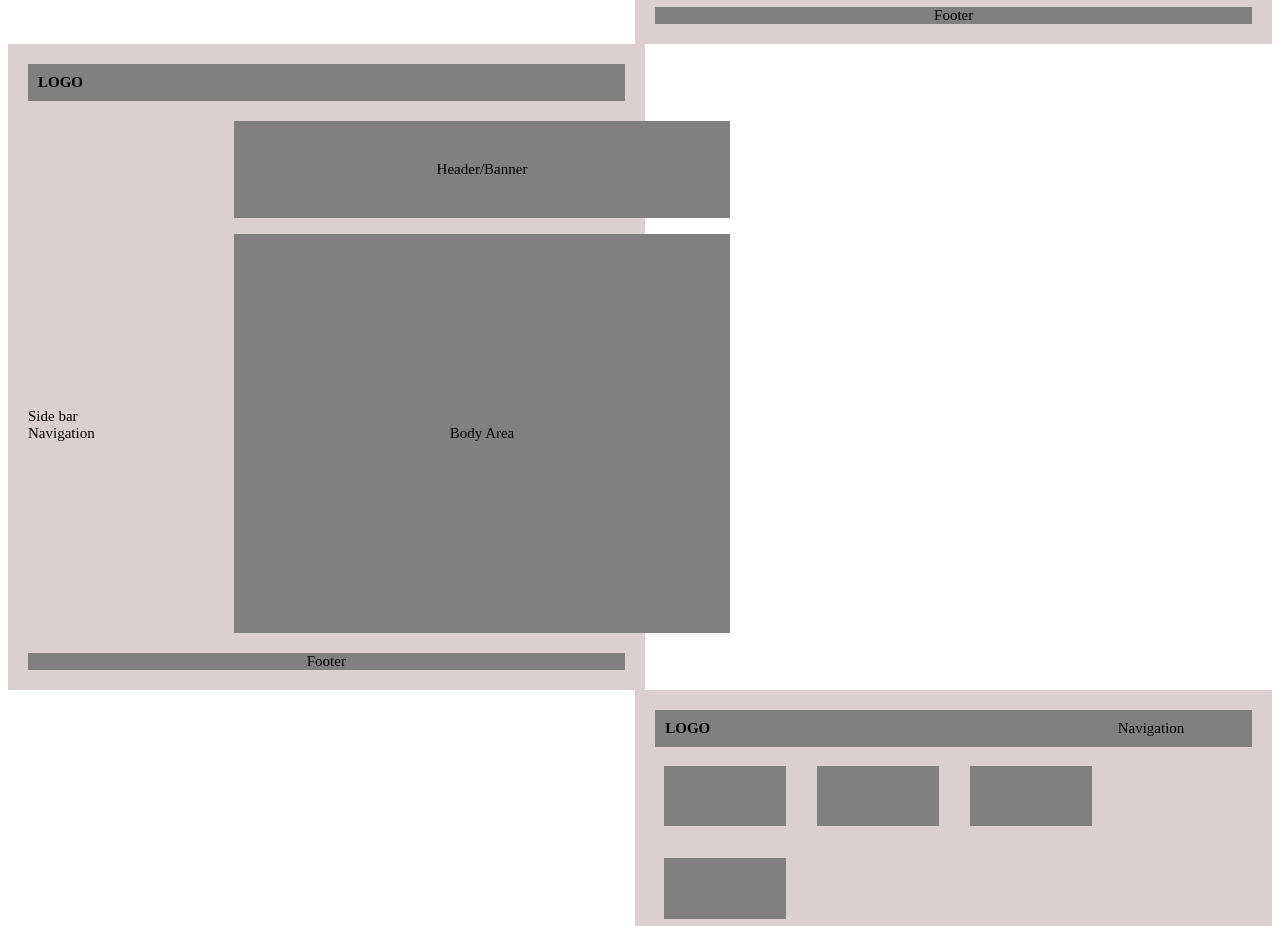
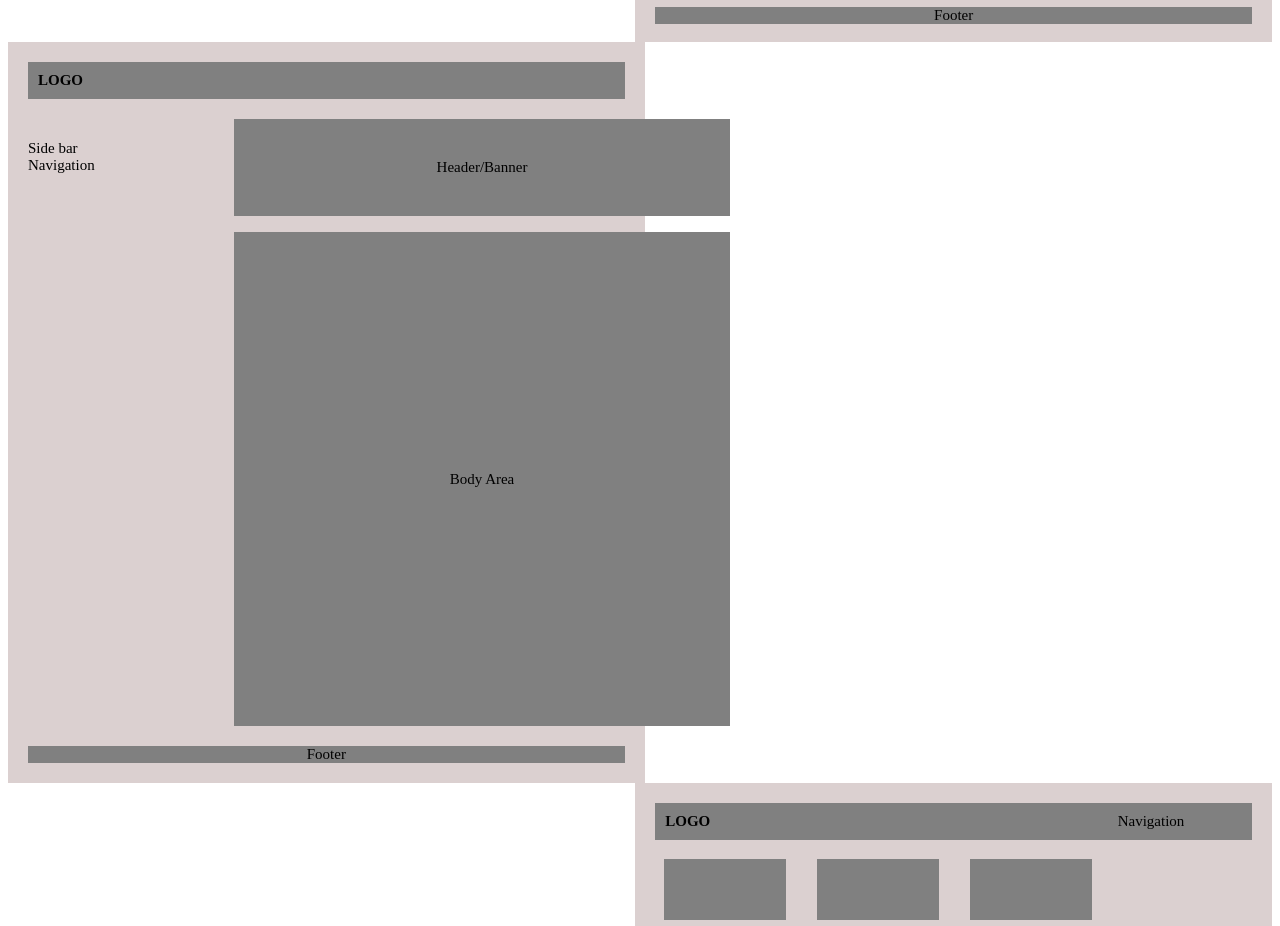
Before and after one commit to JustinaRockmantic/6pamoka, a plain HTML site: page uzduotis.html in a window 1280 px wide. Shown: the part 1375-2301 px from the top of the page. Drawn offline with Linux system fonts and the light colour scheme.

Commit message:
atnaujinta baigta

```diff
--- a/uzduotis.css
+++ b/uzduotis.css
@@ -60,6 +60,7 @@
 /* antra uzduotis */
 .dvirsus {
   float: right;
+  padding-bottom: 1.04%;
 }
 .logo2 {
   display: inline-block;
@@ -100,19 +101,19 @@
 }
 /* trecia uzduotis */
 .sbn {
-  /* background-color: grey; */
+  /* background-color: rgb(158, 86, 86); */
   margin: 5px;
   width: 30%;
-  padding-top: 1%;
+  padding-top: 5%;
   padding-bottom: 20%;
   display: inline-block;
   text-align: top;
+  vertical-align: top;
 }
 .sonas {
   padding: 10px;
   margin: 5px;
   display: inline-block;
-  float: top;
 }
 .header2 {
   /* float: right; */
@@ -129,8 +130,8 @@
   /* float: top; */
   /* vertical-align: top; */
   background-color: grey;
-  padding-top: 120%;
-  padding-bottom: 120%;
+  padding-top: 150%;
+  padding-bottom: 150%;
   margin-top: 10%;
   display: inline-block;
   width: 312%;
```
Also changed, not shown: uzduotis.html (+2 -1 lines).
